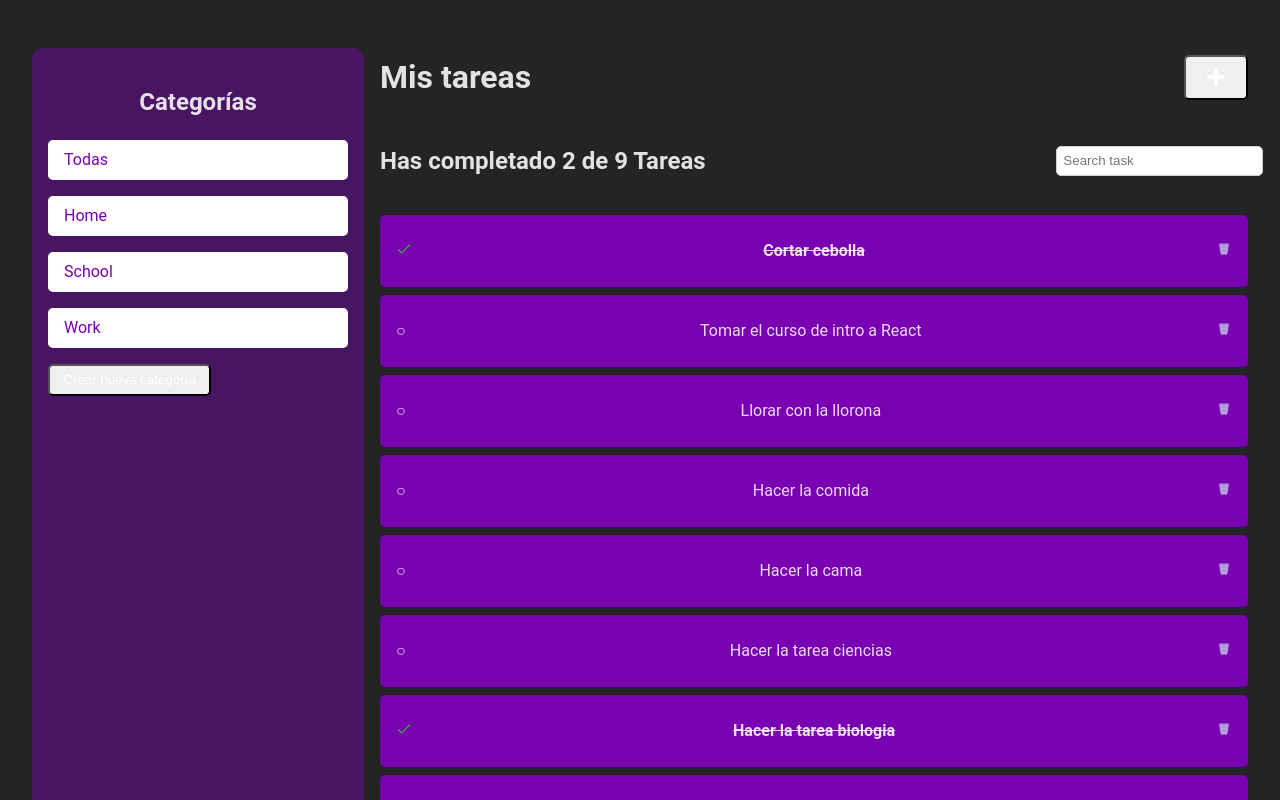
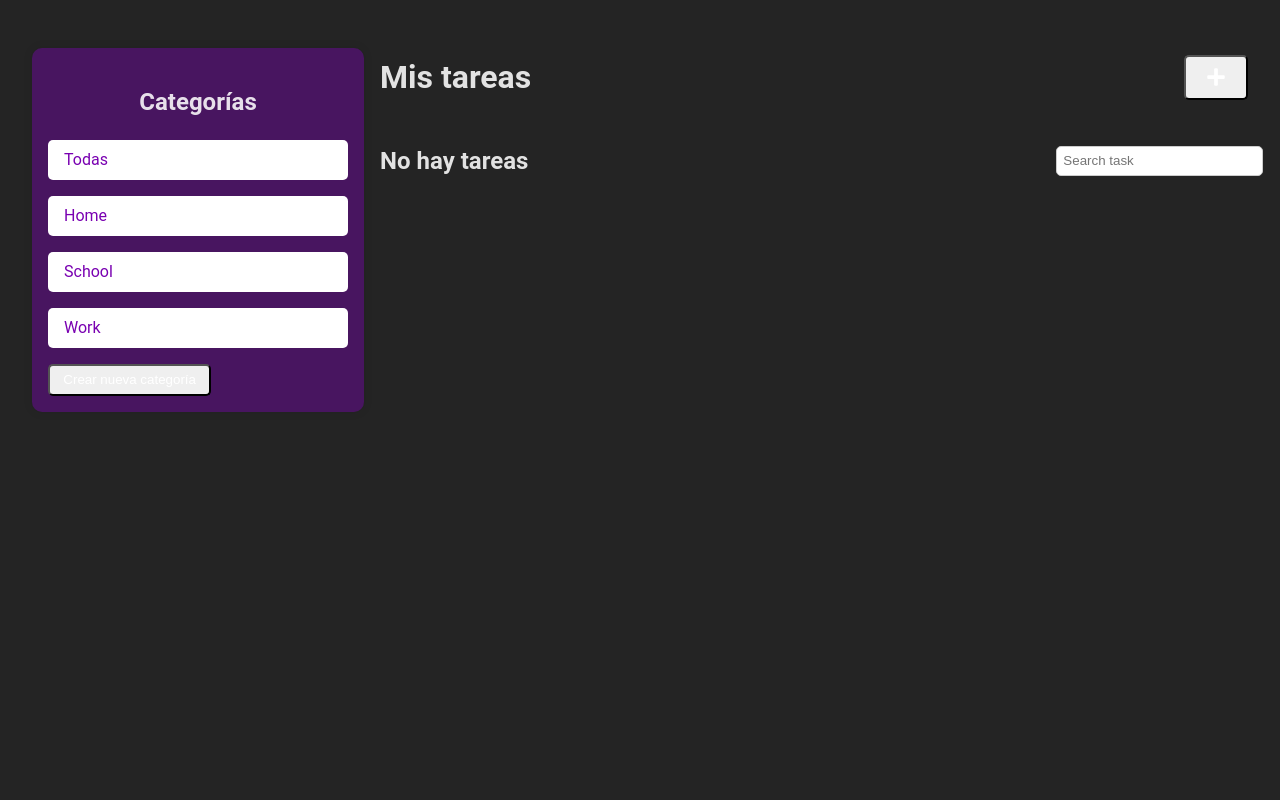
Before and after one commit to DavidZerox8/react-course-todo-myapp, a React (Vite) app: page / in a window 1280 px wide. Shown: the top 800 px of the page. Built offline with nearby package versions, Linux system fonts and the light colour scheme.

Commit message:
Added Local storage to store todos info [Task #16]

```diff
--- a/src/App.jsx
+++ b/src/App.jsx
@@ -15,21 +15,34 @@ const categories = [
   { id: 3, name: 'Work' }
 ];
 
-const defautlTodos = [
-  { category_id: 1, id: 1, text: 'Cortar cebolla', completed: true },
-  { category_id: 1, id: 2, text: 'Tomar el curso de intro a React', completed: false },
-  { category_id: 1, id: 3, text: 'Llorar con la llorona', completed: false },
-  { category_id: 2, id: 4, text: 'Hacer la comida', completed: false },
-  { category_id: 2, id: 5, text: 'Hacer la cama', completed: false },
-  { category_id: 2, id: 6, text: 'Hacer la tarea ciencias', completed: false },
-  { category_id: 3, id: 7, text: 'Hacer la tarea biologia', completed: true },
-  { category_id: 3, id: 8, text: 'Hacer la tarea informatica', completed: false },
-  { category_id: 3, id: 9, text: 'Hacer la tarea español', completed: false }
-];
+// const defautlTodos = [
+//   { category_id: 1, id: 1, text: 'Cortar cebolla', completed: true },
+//   { category_id: 1, id: 2, text: 'Tomar el curso de intro a React', completed: false },
+//   { category_id: 1, id: 3, text: 'Llorar con la llorona', completed: false },
+//   { category_id: 2, id: 4, text: 'Hacer la comida', completed: false },
+//   { category_id: 2, id: 5, text: 'Hacer la cama', completed: false },
+//   { category_id: 2, id: 6, text: 'Hacer la tarea ciencias', completed: false },
+//   { category_id: 3, id: 7, text: 'Hacer la tarea biologia', completed: true },
+//   { category_id: 3, id: 8, text: 'Hacer la tarea informatica', completed: false },
+//   { category_id: 3, id: 9, text: 'Hacer la tarea español', completed: false }
+// ];
+
+// localStorage.setItem('tasks_v1', JSON.stringify(defautlTodos));
+// localStorage.removeItem('tasks_v1');
 
 function App() {
 
-  const [todos, setTodos]             = React.useState(defautlTodos); // Create a state to store the todos, and a function to update it | The initial value is the default todos
+  let storedTodos = localStorage.getItem('tasks_v1');
+  let parsedTodos;
+
+  if (!storedTodos) {
+    parsedTodos = [];
+    localStorage.setItem('tasks_v1', JSON.stringify(parsedTodos));
+  } else {
+    parsedTodos = JSON.parse(storedTodos);
+  }
+
+  const [todos, setTodos]             = React.useState(parsedTodos); // Create a state to store the todos, and a function to update it | The initial value is the default todos
   const [searchValue, setSearchValue] = React.useState(''); // Create a state to store the search value, and a function to update it | The initial value is an empty string
 
   //Derived state | Estado derivados
@@ -47,24 +60,33 @@ function App() {
     const newsTodos = [...todos]; // Copy the todos array
     const todoIndex = newsTodos.findIndex(todo => todo.id === todoID); // Find the index of the todo to update
     newsTodos[todoIndex].completed = !newsTodos[todoIndex].completed; // Update the completed value of the todo
-    setTodos(newsTodos); // Update the todos state
+    localStorage.setItem('tasks_v1', JSON.stringify(newsTodos));
+    saveTodos(newsTodos); // Update the todos state
   };
 
   const todoDeleted = (todoID) => {
     const newsTodos = [...todos]; // Copy the todos array
     const todoIndex = newsTodos.findIndex(todo => todo.id === todoID); // Find the index of the todo to delete
+    // newsTodos[todoIndex].deleted = true; // Update the deleted value of the todo
     newsTodos.splice(todoIndex, 1); // Delete the todo | The second parameter is the number of elements to delete
-    setTodos(newsTodos); // Update the todos state
+    localStorage.setItem('tasks_v1', JSON.stringify(newsTodos));
+    saveTodos(newsTodos); // Update the todos state
+  };
+
+  const saveTodos = (newTodos) => {
+    const stringTodos = JSON.stringify(newTodos); // Convert the new todos to a string
+    localStorage.setItem('tasks_v1', stringTodos); // Save the new todos in the local storage
+    setTodos(newTodos); // Update the todos state
   };
 
   const selectedCategory = (categoryID) => {
     // Filter the todos that have the category id
-    const newTodos = defautlTodos.filter(todo => todo.category_id === categoryID);
+    const newTodos = parsedTodos.filter(todo => todo.category_id === categoryID);
     setTodos(newTodos); // Update the todos state
   };
 
   const selectedAll = () => {
-    const newsTodos = [...defautlTodos]; // Copy the todos array
+    const newsTodos = [...parsedTodos]; // Copy the todos array
     setTodos(newsTodos); // Update the todos state
   };
 
```
